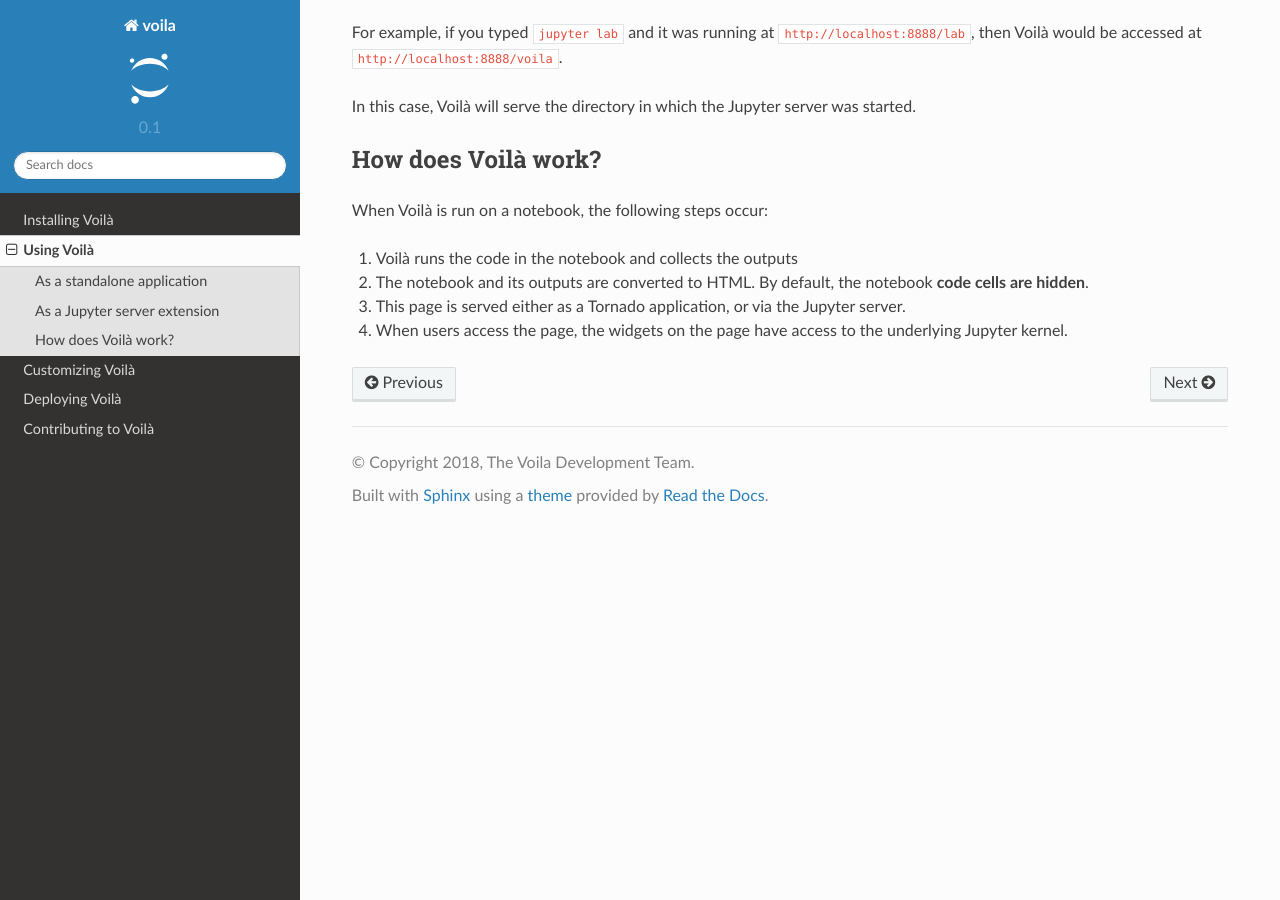
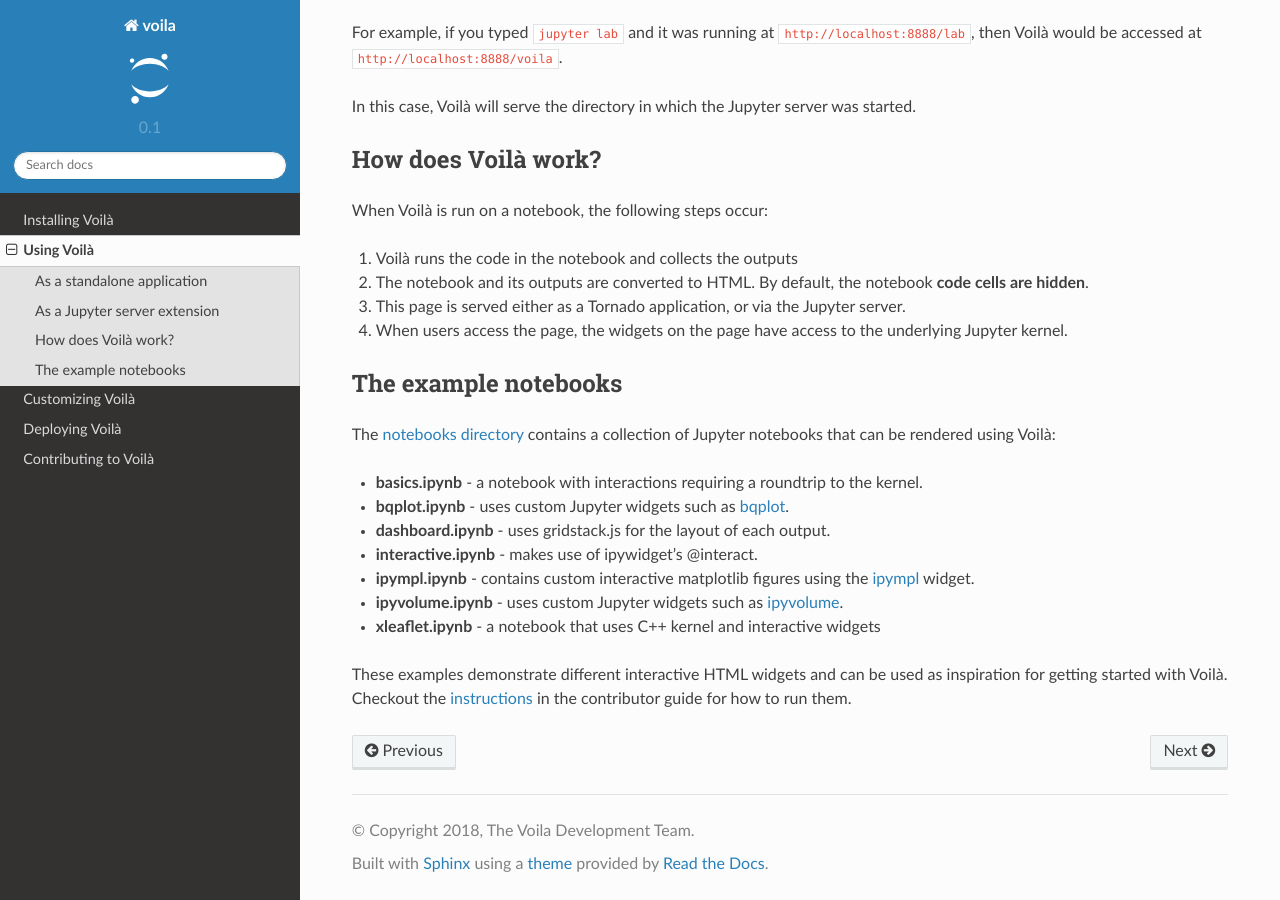
Before and after one commit to voila-dashboards/voila, a Sphinx documentation site: the page built from docs/source/using.rst, in a window 1280 px wide and 900 px high, scrolled down 1177 px. Built offline with Sphinx 7.4.7 and the Read the Docs theme 2.0.0, drawn with Linux system fonts in a browser that asks for light colours.

Commit message:
Added docs section about example notebooks

```diff
--- a/docs/source/using.rst
+++ b/docs/source/using.rst
@@ -89,3 +89,24 @@
    Jupyter server.
 #. When users access the page, the widgets on the page have access to
    the underlying Jupyter kernel.
+
+The example notebooks
+=====================
+
+The `notebooks directory <https://github.com/voila-dashboards/voila/tree/master/notebooks>`__
+contains a collection of Jupyter notebooks that can be rendered using Voilà:
+
+* **basics.ipynb** - a notebook with interactions requiring a roundtrip to the kernel.
+* **bqplot.ipynb** - uses custom Jupyter widgets such as
+  `bqplot <https://github.com/bloomberg/bqplot>`__.
+* **dashboard.ipynb** - uses gridstack.js for the layout of each output.
+* **interactive.ipynb** - makes use of ipywidget's @interact.
+* **ipympl.ipynb** - contains custom interactive matplotlib figures using the
+  `ipympl <https://github.com/matplotlib/jupyter-matplotlib>`__ widget.
+* **ipyvolume.ipynb** - uses custom Jupyter widgets such as
+  `ipyvolume <https://github.com/maartenbreddels/ipyvolume>`__.
+* **xleaflet.ipynb** - a notebook that uses C++ kernel and interactive widgets
+
+These examples demonstrate different interactive HTML widgets and can be used as inspiration
+for getting started with Voilà. Checkout the `instructions <contribute.html#running-the-examples>`_
+in the contributor guide for how to run them.
```
